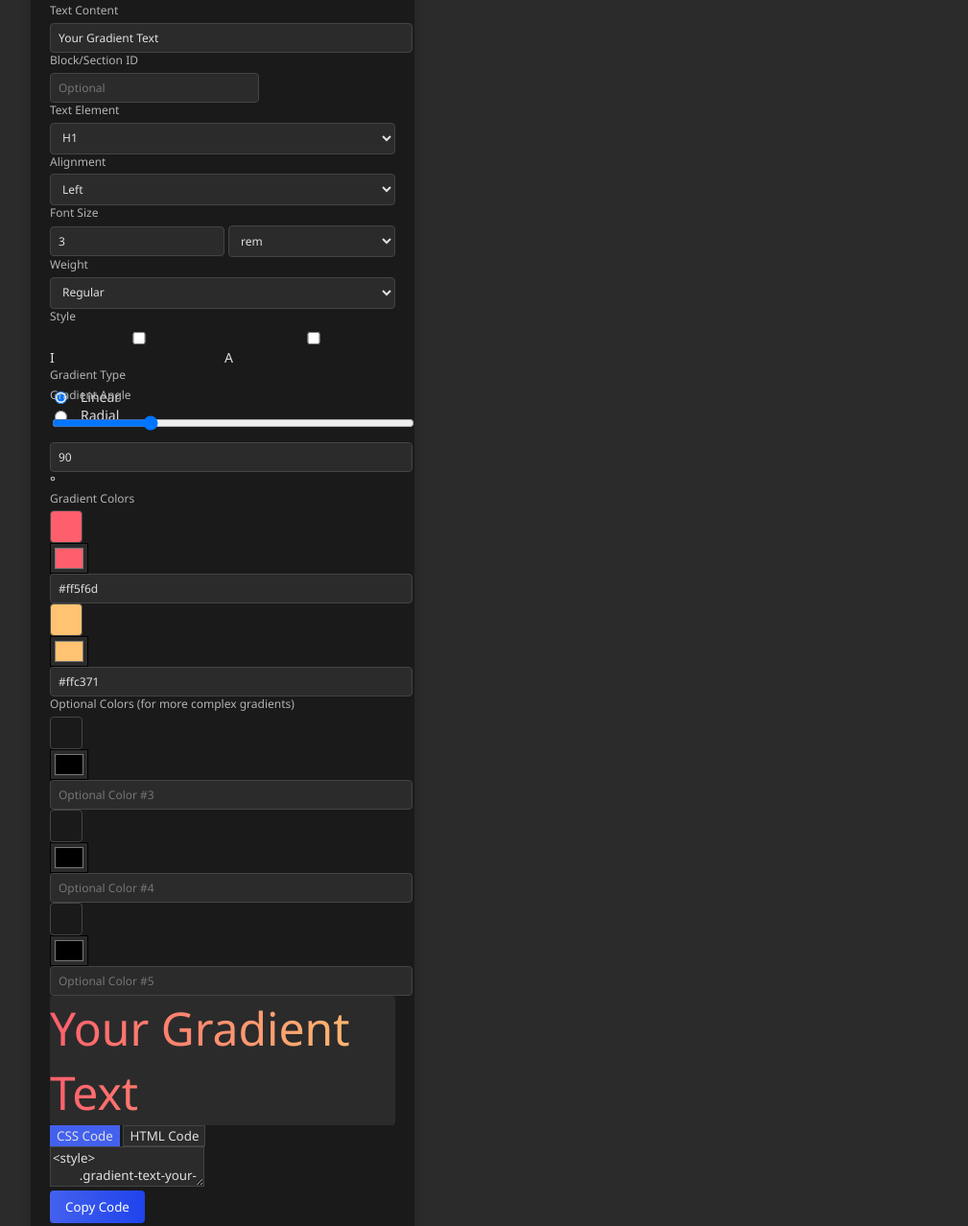
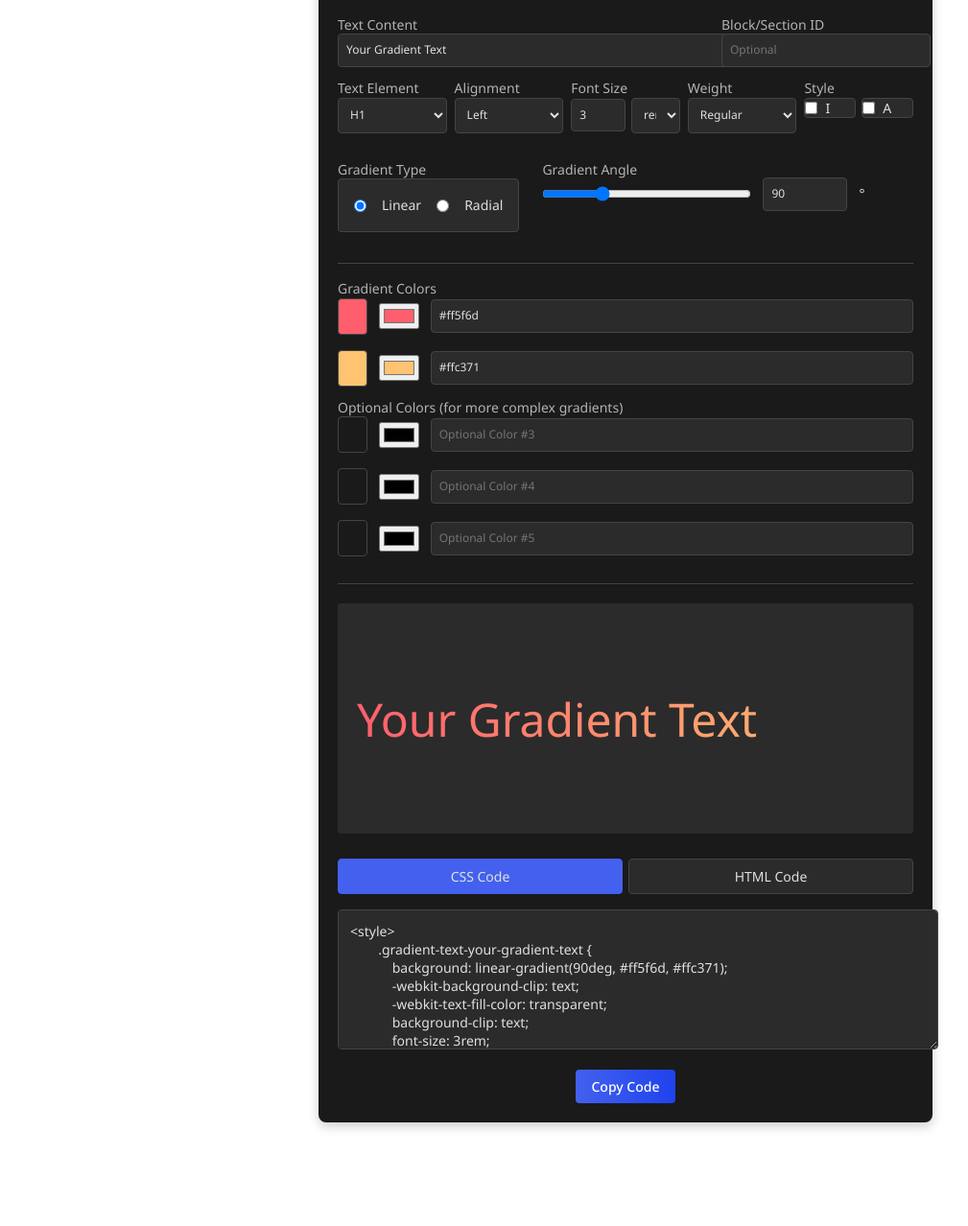
Before and after one commit to prismplugin/Squarespace-Gradient-Text-Generator, a plain HTML site: page index.html in a window 1280 px wide. Shown: the part 113-1391 px from the top of the page at 96% size, without its empty margins (8-1017 px from the left). After the commit the page ends 1323 px from the top, so only its background shows below. Drawn offline with Linux system fonts and the light colour scheme.

Commit message:
Update style.css

```diff
--- a/style.css
+++ b/style.css
@@ -3,14 +3,13 @@ body {
     margin: 0;
     padding: 20px;
     font-family: 'Noto Sans', Arial, sans-serif;
-    background: #2b2b2b;
 }
 
 /* Base Container */
 #gradient-text-generator {
-    max-width: 400px !important;
-    margin: 10px !important;
-    padding: 10px !important;
+  max-width: 600px;
+  margin: 10px auto !important;
+  padding: 10px;
   font-family: 'Noto Sans', Arial, sans-serif !important;
   color: #e0e0e0;
   font-size: 14px !important;
@@ -21,86 +20,229 @@ body {
   font-family: 'Noto Sans', Arial, sans-serif !important;
 }
 
+/* Container for the angle controls */
+#gtg-angle-control .gtg-input-field[type="range"] {
+  width: 200px !important;
+  flex: none !important;
+}
+
+#gtg-angle-control .gtg-input-field[type="number"] {
+  width: 70px !important;
+  flex: none !important;
+}
+
+#gtg-angle-control div {
+  display: flex !important;
+  align-items: center !important;
+  gap: 12px !important;
+}
+
+/* Style the degree symbol/text */
+#gtg-angle-control span {
+  color: #e0e0e0 !important;
+  font-size: 14px !important;
+  width: auto !important;
+  flex: none !important;
+}
+
 .gtg-main-content {
   background-color: #1a1a1a !important;
-    padding: 20px !important;
+  padding: 20px !important; /* Increased padding */
   border-radius: 8px !important;
   box-shadow: 0 4px 12px rgba(0, 0, 0, 0.2) !important;
+  width: 100% !important;
 }
 
 .gtg-tool-title {
   color: #fff !important;
   text-align: center !important;
-    font-size: 18px !important;
+  font-size: 20px !important;
   font-weight: 600 !important;
+  margin-bottom: 24px !important;
+  line-height: 1.4 !important;
+}
+
+/* Input Controls */
+.gtg-input-group {
+  margin-bottom: 12px !important;
+  padding: 0 !important;
+}
+
+.gtg-input-label {
+  display: block !important;
+  color: #b3b3b3 !important;
+  margin-bottom: 8px !important;
+  font-size: 14px !important;
+  line-height: 1.4 !important;
+  padding: 0 !important;
+}
+
+.gtg-compact-group {
+  display: flex !important;
+  gap: 16px !important;
   margin-bottom: 16px !important;
 }
 
-/* Input Controls */
-.gtg-input-label {
-    display: block !important;
-    color: #b3b3b3 !important;
-    margin-bottom: 4px !important;
-    font-size: 12px !important;
+/* Compact spacing between sections */
+.gtg-compact-group {
+  gap: 10px !important; /* Reduced from 16px */
+  margin-bottom: 12px !important; /* Reduced from 16px */
+}
+
+/* Fix text content and block ID spacing */
+.gtg-compact-group .gtg-input-group {
+  margin-bottom: 0 !important;
+  min-width: 0 !important; /* Allows proper shrinking */
 }
 
 .gtg-input-field {
   width: 100% !important;
-    min-width: 0 !important;
-    padding: 6px 8px !important;
+  min-width: 0 !important; /* Allows fields to shrink */
+  padding: 8px !important;
   background-color: #2b2b2b !important;
   border: 1px solid #444 !important;
   border-radius: 4px !important;
   color: #e0e0e0 !important;
   font-size: 12px !important;
+  line-height: 1.4 !important;
+  height: auto !important;
+  margin: 0 !important;
 }
 
-  .gtg-radio-group {
+/* Add these to your existing CSS */
+.gtg-preview h1,
+.gtg-preview h2,
+.gtg-preview h3,
+.gtg-preview h4,
+.gtg-preview p {
+  margin: 0 !important;
+  padding: 0 !important;
+  line-height: 1.2 !important;
   width: 100% !important;
-    justify-content: space-between !important;
-      height: 0px !important;
 }
 
-/* Color picker specific styles */
-input[type="color"] {
-    width: 40px !important;
-    height: 32px !important;
-    padding: 0 2px !important;
+/* Ensure preview area can handle larger text */
+.gtg-preview {
+  margin: 16px 0 !important;
+    min-height: 120px !important;
+  padding: 20px !important;
+  overflow: hidden !important;
+}
+
+/* Style fixes for radio and checkbox inputs */
+.gtg-input-group label {
+  font-size: 14px !important;
+  line-height: 1.4 !important;
+  margin: 0 !important;
+  padding: 0 !important;
+}
+
+.gtg-checkbox-label {
+  font-size: 14px !important;
+  color: #e0e0e0 !important;
+  display: flex !important;
+  align-items: center !important;
+  margin: 0 !important;
+  padding: 8px !important;
   background: #2b2b2b !important;
+  border: 1px solid #444 !important;
+  border-radius: 4px !important;
+}
+
+/* Adjust font size input container */
+.gtg-input-group div[style*="display: flex"] {
+  gap: 6px !important; /* Reduced gap */
+}
+
+/* Adjust checkbox container */
+.gtg-checkbox-label {
+  padding: 6px 8px !important; /* Reduced padding */
+}
+
+input[type="radio"],
+input[type="checkbox"] {
+  margin: 0 8px 0 0 !important;
+  padding: 0 !important;
+  height: auto !important;
+  width: auto !important;
+}
+
+/* Color Input Styles */
+.gtg-color-input-group {
+  display: flex !important;
+  align-items: center !important;
+  gap: 12px !important;
+  margin-bottom: 16px !important;
 }
 
 .gtg-color-preview {
-    width: 32px !important;
-    height: 32px !important;
+  width: 36px !important;
+  height: 36px !important;
   border-radius: 4px !important;
   border: 1px solid #444 !important;
 }
 
+.gtg-color-inputs {
+  border-top: 1px solid #444 !important;
+  border-bottom: 1px solid #444 !important;
+  padding: 16px 0 !important;
+  margin: 16px 0 !important;
+}
+
+.gtg-color-input-group:last-child {
+  margin-bottom: 0 !important;
+}
+
 /* Preview Area */
 .gtg-preview {
+  margin: 20px 0 !important;
+  padding: 40px 20px !important;
   background: #2b2b2b !important;
   border-radius: 4px !important;
   text-align: center !important;
+  min-height: 160px !important;
   display: flex !important;
   align-items: center !important;
   justify-content: center !important;
+  overflow: visible !important;
 }
 
-/* Output Area */
-.gtg-output {
+.gtg-preview > div {
+  max-width: 100% !important;
+  word-break: break-word !important;
+  padding: 0.1em 0 !important;
+  line-height: 1.2 !important;
+}
+
+/* Grid Layout */
+.gtg-grid {
+  display: grid !important;
+  grid-template-columns: repeat(5, 1fr) !important; /* Changed from 3 to 5 columns */
+  gap: 8px !important; /* Reduced gap slightly */
+  margin-bottom: 16px !important;
+  width: 100% !important;
+}
+
+/* Tabs & Output */
+.gtg-tabs {
+  margin-top: 26px !important;
+}
+
+.gtg-tab-buttons {
+  display: flex !important;
+  gap: 6px !important;
+  margin-bottom: 8px !important;
+}
+
+.gtg-tab-button {
+  flex: 1 !important;
+  padding: 8px !important;
   background: #2b2b2b !important;
   border: 1px solid #444 !important;
   color: #e0e0e0 !important;
-    font-family: monospace !important;
-    resize: vertical !important;
-}
-
-/* Buttons */
-.gtg-tab-button {
-    background: #2b2b2b !important;
-    border: 1px solid #444 !important;
-    color: #e0e0e0 !important;
+  border-radius: 4px !important;
   cursor: pointer !important;
+  font-size: 14px !important;
 }
 
 .gtg-tab-button.active {
@@ -108,30 +250,100 @@ input[type="color"] {
   border-color: #4361EE !important;
 }
 
+.gtg-output {
+  background: #2b2b2b !important;
+  padding: 12px !important;
+  border-radius: 4px !important;
+  border: 1px solid #444 !important;
+  font-family: monospace !important;
+  color: #e0e0e0 !important;
+  font-size: 14px !important;
+  width: 100% !important;
+  min-height: 120px !important;
+  margin-top: 8px !important;
+}
+
+/* Button Styles */
+.gtg-button-row {
+  display: flex !important;
+  justify-content: center !important;
+  gap: 16px !important;
+  margin-top: 16px !important;
+}
+
+.gtg-action-button {
+  padding: 8px 16px !important;
+  border: none !important;
+  border-radius: 4px !important;
+  color: white !important;
+  cursor: pointer !important;
+  font-size: 14px !important;
+  font-weight: 500 !important;
+  transition: transform 0.2s, box-shadow 0.2s !important;
+}
+
 .gtg-copy-button {
   background: linear-gradient(to right, #4361EE, #1F43ED) !important;
-    color: white !important;
-    border: none !important;
+}
+
+.gtg-action-button:hover {
+  transform: scale(1.05) !important;
+  box-shadow: 0 0 10px rgba(0, 0, 0, 0.3) !important;
+}
+
+/* Update these styles in your CSS */
+.gtg-gradient-controls {
+  display: flex !important; /* Changed from grid to flex */
+  align-items: flex-start !important; /* Align items at the top */
+  gap: 24px !important;
+  margin-bottom: 20px !important;
+}
+
+.gradient-type {
+  width: auto !important;
+}
+
+.gradient-angle {
+  flex: 1 !important;
+}
+
+.gtg-radio-group {
+  display: flex !important;
+  gap: 16px !important;
+  background: #2b2b2b !important;
   padding: 8px 16px !important;
   border-radius: 4px !important;
-    cursor: pointer !important;
-    transition: transform 0.2s !important;
+  border: 1px solid #444 !important;
+  height: 38px !important; /* Match input height */
+  align-items: center !important;
 }
 
-.gtg-copy-button:hover {
-    transform: scale(1.05) !important;
+.angle-inputs {
+  display: flex !important;
+  align-items: center !important;
+  gap: 8px !important;
+  height: 32px !important; /* Match radio group height */
 }
 
-/* Radio and Checkbox Styles */
-input[type="radio"],
-input[type="checkbox"] {
-    margin-right: 6px !important;
+#gtg-angle-slider {
+  flex: 1 !important;
+  min-width: 150px !important;
+  margin: 0 !important;
 }
 
-/* Your existing media queries remain the same */}
+.angle-number-group {
+  display: flex !important;
+  align-items: center !important;
+  gap: 4px !important;
+  white-space: nowrap !important;
+}
+
+#gtg-angle-input {
+  width: 50px !important;
+}
 
 @media (max-width: 768px) {
-  .gtg- {
+  .gtg-gradient-controls {
     grid-template-columns: 1fr !important;
   }
 
```
Lines whose indentation alone changed are shown as unchanged.
